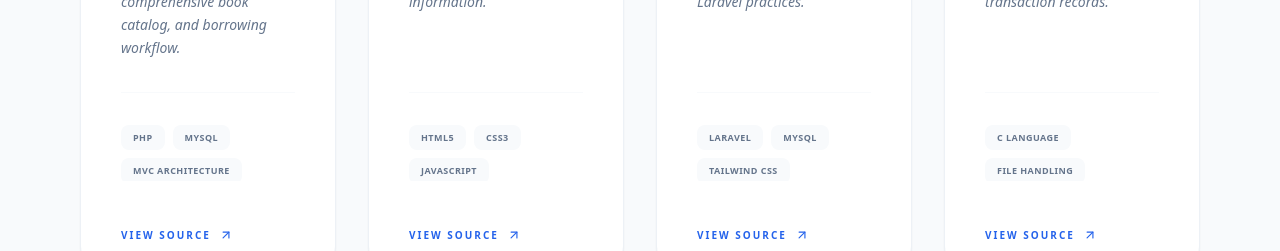
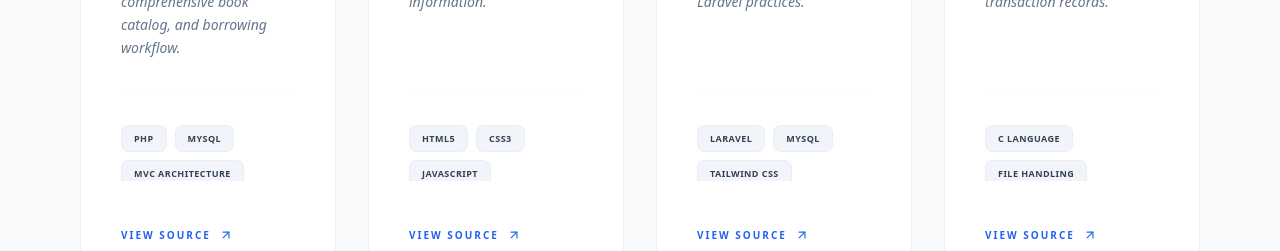
Before and after one commit to sis0n/alwynsisonadriano, a React (Vite) app: page / in a window 1280 px wide. Shown: the part 1420-1671 px from the top of the page. Built offline with nearby package versions, Linux system fonts and the light colour scheme.

Commit message:
style: improve technology tags visibility in light mode

```diff
--- a/src/pages/Home.tsx
+++ b/src/pages/Home.tsx
@@ -182,7 +182,7 @@ const Home: React.FC = () => {
                 <div className="pt-8 border-t border-slate-50 dark:border-slate-800/50">
                   <div className="flex flex-wrap gap-2 mb-10 h-14 items-start overflow-hidden">
                     {project.technologies.slice(0, 3).map((tech, tIdx) => (
-                      <span key={tIdx} className="text-[9px] font-black px-3 py-1.5 bg-slate-50 dark:bg-slate-800 rounded-lg text-slate-500 dark:text-slate-400 uppercase tracking-wider">
+                      <span key={tIdx} className="text-[9px] font-black px-3 py-1.5 bg-slate-100 dark:bg-slate-800 rounded-lg text-slate-700 dark:text-slate-400 uppercase tracking-wider border border-slate-200/50 dark:border-transparent">
                         {tech}
                       </span>
                     ))}
```
